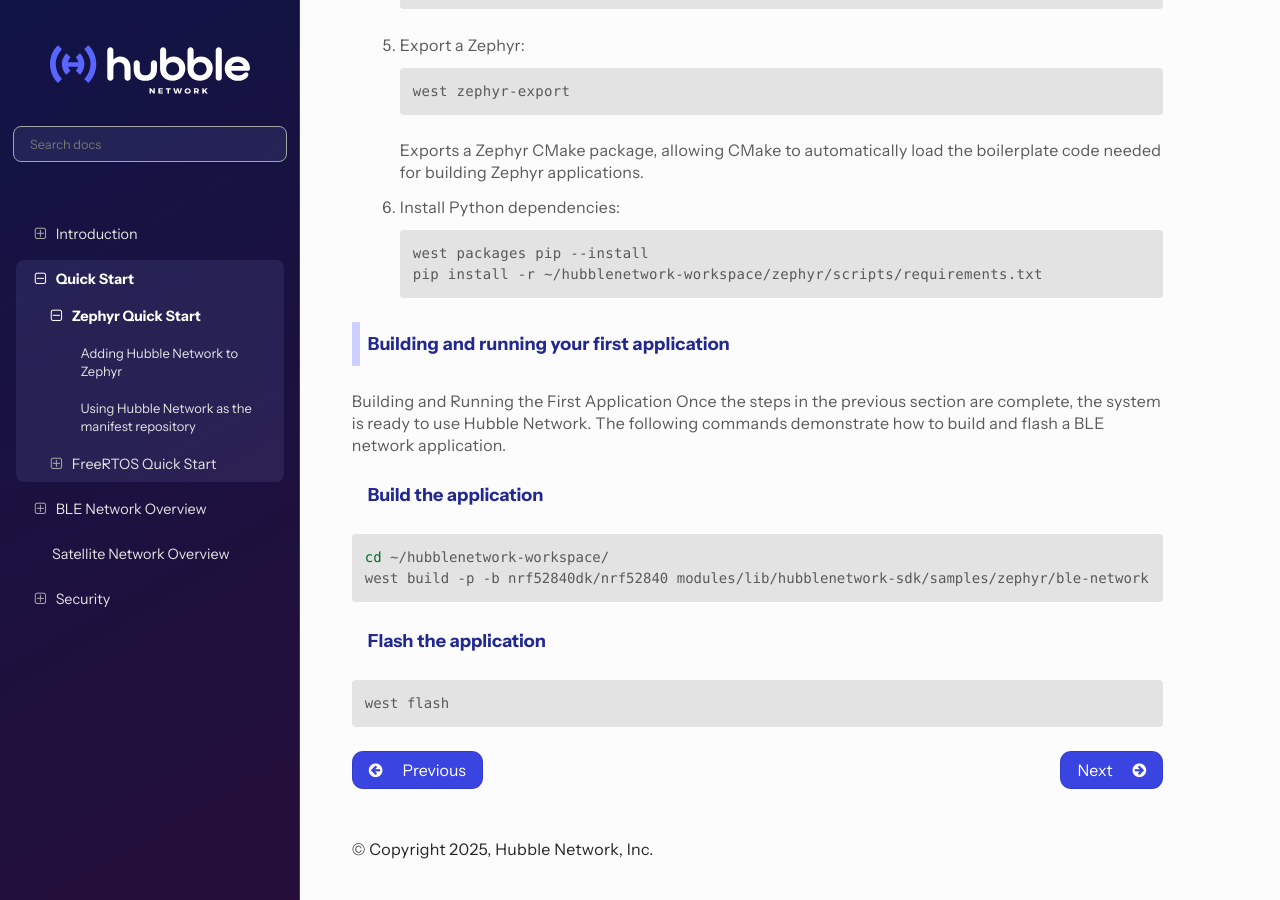
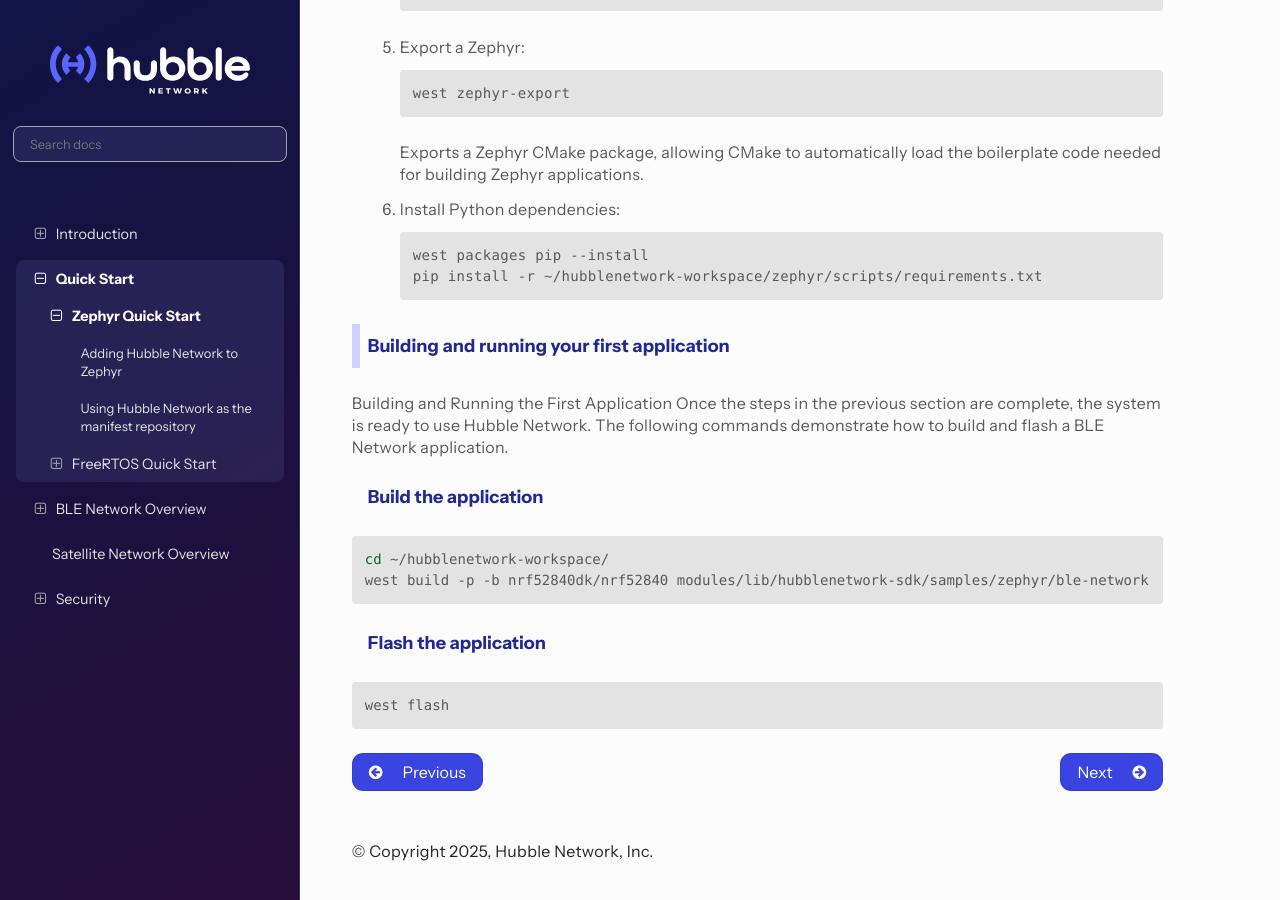
Before and after one commit to danielr-hubblenetwork/sdk, a Sphinx documentation site: the page built from docs/quickstart/zephyr/index.rst, in a window 1280 px wide and 900 px high, scrolled down 1735 px. Built offline with Sphinx 7.4.7 and the Read the Docs theme 3.1.0, drawn with Linux system fonts in a browser that asks for light colours; part of the change alters nothing that is shown; some of the changed text lies outside the part shown.

```diff
--- a/docs/quickstart/zephyr/index.rst
+++ b/docs/quickstart/zephyr/index.rst
@@ -49,8 +49,8 @@ To enable the required modules, add the corresponding lines to the project’s
     CONFIG_HUBBLE_BLE_NETWORK=y
     CONFIG_HUBBLE_SAT_NETWORK=y
 
-Use ``CONFIG_HUBBLE_BLE_NETWORK=y`` to enable the BLE network module or
-``CONFIG_HUBBLE_SAT_NETWORK=y`` for the satellite network module.
+Use ``CONFIG_HUBBLE_BLE_NETWORK=y`` to enable the Bluetooth® Low Energy (BLE) Network module or
+``CONFIG_HUBBLE_SAT_NETWORK=y`` for the Satellite Network module.
 
 Using Hubble Network as the manifest repository
 ***********************************************
@@ -118,7 +118,7 @@ Building and running your first application
 
 Building and Running the First Application Once the steps in the previous
 section are complete, the system is ready to use Hubble Network. The following
-commands demonstrate how to build and flash a BLE network application.
+commands demonstrate how to build and flash a BLE Network application.
 
 Build the application
 ---------------------
```
